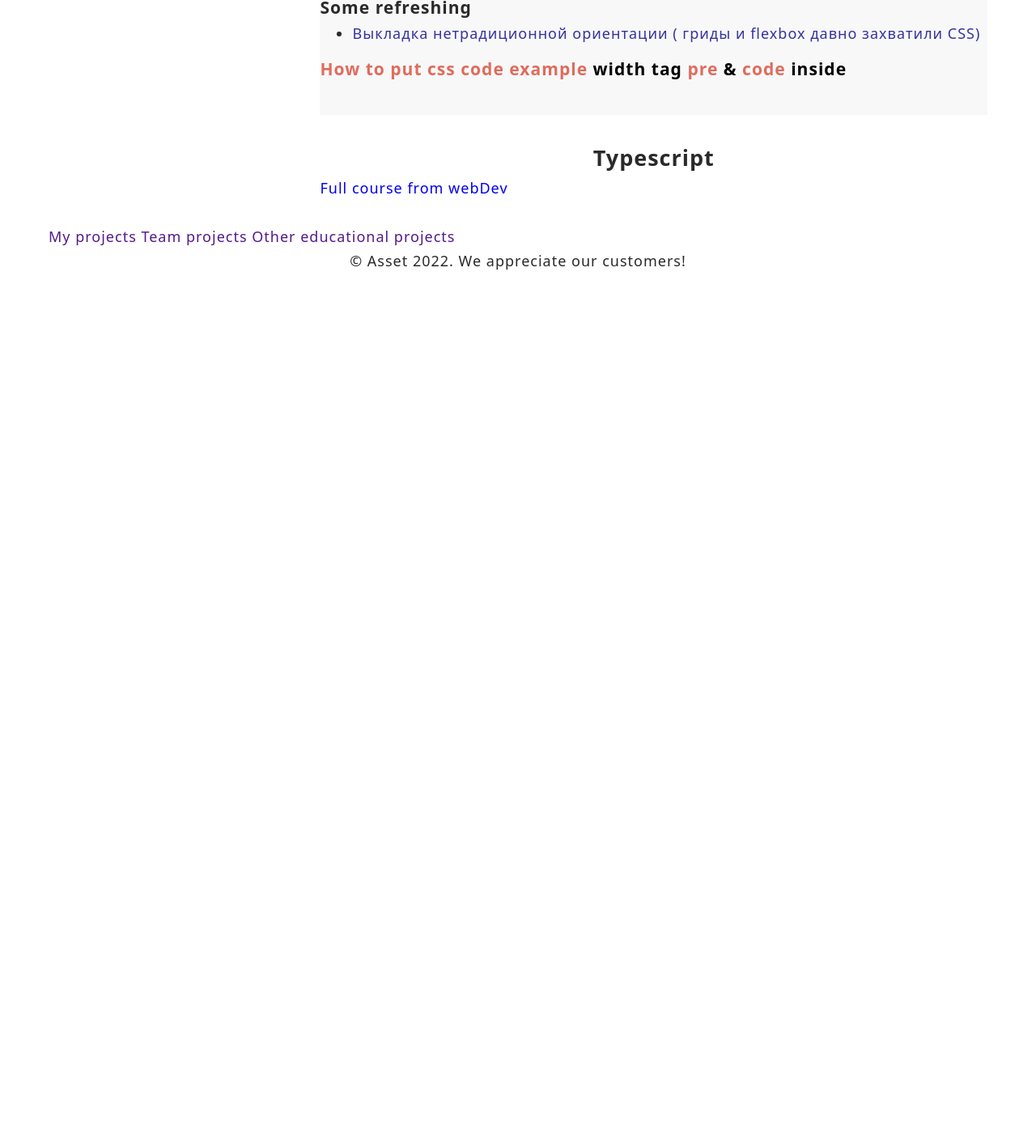
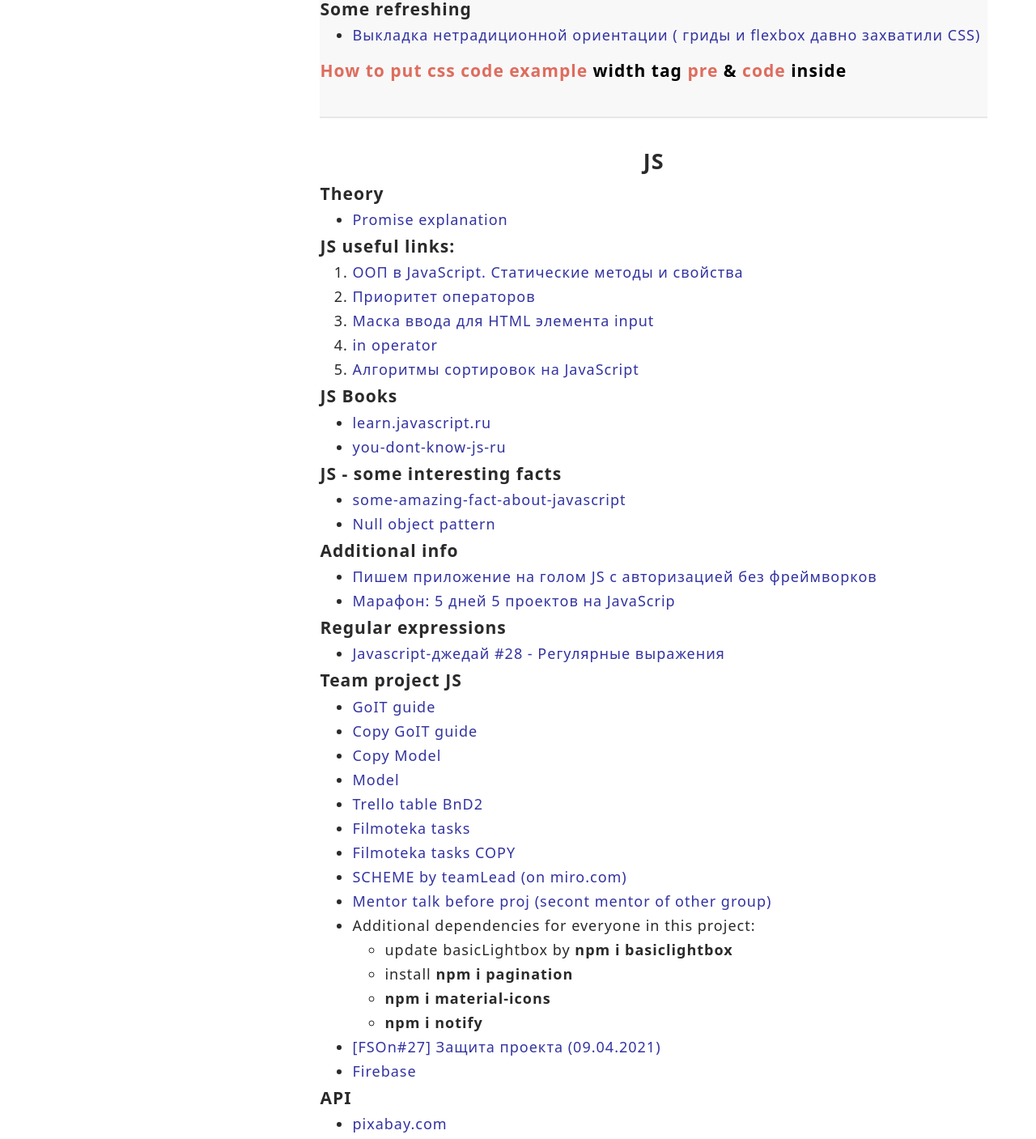
Before and after one commit to torkotiuk/asset, a website built with Parcel: page src/index.html in a window 1280 px wide. Shown: the part 2162-3569 px from the top of the page at 81% size. Before the commit the page ends 2499 px from the top, so only its background shows below. Built offline with nearby package versions, Linux system fonts and the light colour scheme.

Commit message:
add js content

```diff
--- a/src/index.html
+++ b/src/index.html
@@ -26,14 +26,16 @@
       <div class="all-sections-container">
         <include src="./partials/html.html"></include>
         <include src="./partials/css.html"></include>
-        <include src="./partials/typescript.html"></include>
+        <include src="./partials/js.html"></include>
+        <!-- <include src="./partials/typescript.html"></include> -->
       </div>
     </div>
     <!-- ---------------------------- main --------------------------- -->
 
-    <include src="./partials/projects.html"></include>
+    <include src="./partials/footer.html"></include>
+
+    <!-- scroll button -->
     <include src="./partials/scroll-up-btn.html"></include>
-    <include src="./partials/footer.html"></include>
 
     <!-- toolip from tippyjs -->
     <script src="https://unpkg.com/@popperjs/core@2"></script>
--- a/src/partials/footer.html
+++ b/src/partials/footer.html
@@ -1,5 +1,11 @@
 <footer class="footer">
   <div class="container">
     <p class="footer-copyright">&copy; Asset 2022. We appreciate our customers!</p>
+
+    <ul class="projects-list list">
+      <li><a class="link" href="">My projects</a></li>
+      <li><a class="link" href="">Team projects</a></li>
+      <li><a class="link" href="">Other educational projects</a></li>
+    </ul>
   </div>
 </footer>
--- /dev/null
+++ b/src/partials/js.html
@@ -0,0 +1,276 @@
+<section class="section" id="js">
+  <h2 class="title">JS</h2>
+
+  <h3>Theory</h3>
+  <ul>
+    <li>
+      <a target="_blank" class="link" href="https://habr.com/ru/company/nix/blog/323066/"
+        >Promise explanation</a
+      >
+    </li>
+  </ul>
+
+  <h3>JS useful links:</h3>
+  <ol>
+    <li>
+      <a target="_blank" class="link" href="https://www.youtube.com/watch?v=yOIbvm48S4A"
+        >ООП в JavaScript. Статические методы и свойства</a
+      >
+    </li>
+    <li>
+      <a
+        target="_blank"
+        class="link"
+        href="https://developer.mozilla.org/ru/docs/Web/JavaScript/Reference/Operators/Operator_Precedence"
+        >Приоритет операторов</a
+      >
+    </li>
+    <li>
+      <a
+        target="_blank"
+        class="link"
+        href="https://itchief.ru/lessons/javascript/input-mask-for-html-input-element"
+        >Маска ввода для HTML элемента input</a
+      >
+    </li>
+    <li>
+      <a
+        target="_blank"
+        class="link"
+        href="https://developer.mozilla.org/ru/docs/Web/JavaScript/Reference/Operators/in"
+        >in operator</a
+      >
+    </li>
+    <li>
+      <a
+        target="_blank"
+        class="link"
+        href="http://mathhelpplanet.com/static.php?p=javascript-algoritmy-sortirovki"
+        >Алгоритмы сортировок на JavaScript</a
+      >
+    </li>
+  </ol>
+
+  <h3>JS Books</h3>
+  <ul>
+    <li>
+      <a target="_blank" class="link" href="https://learn.javascript.ru/">learn.javascript.ru</a>
+    </li>
+    <li>
+      <a target="_blank" class="link" href="https://github.com/azat-io/you-dont-know-js-ru"
+        >you-dont-know-js-ru</a
+      >
+    </li>
+  </ul>
+
+  <h3>JS - some interesting facts</h3>
+  <ul>
+    <li>
+      <a
+        target="_blank"
+        class="link"
+        href="http://impulsecode.blogspot.com/2011/06/some-amazing-fact-about-javascript.html"
+        >some-amazing-fact-about-javascript</a
+      >
+    </li>
+    <li>
+      <a
+        target="_blank"
+        class="link"
+        href="https://en.wikipedia.org/wiki/Null_object_pattern#:~:text=In%20object-oriented%20computer%20programming,of%20Program%20Design%20book%20series."
+        >Null object pattern</a
+      >
+    </li>
+  </ul>
+
+  <h3>Additional info</h3>
+  <ul>
+    <li>
+      <a target="_blank" class="link" href="https://www.youtube.com/watch?v=KS2ngnRAKlg"
+        >Пишем приложение на голом JS с авторизацией без фреймворков</a
+      >
+    </li>
+    <li>
+      <a target="_blank" class="link" href="https://t.me/JSMarafonBot"
+        >Марафон: 5 дней 5 проектов на JavaScrip</a
+      >
+    </li>
+  </ul>
+
+  <h3>Regular expressions</h3>
+  <ul>
+    <li>
+      <a target="_blank" class="link" href="https://www.youtube.com/watch?v=9hLkbhRs7jM"
+        >Javascript-джедай #28 - Регулярные выражения</a
+      >
+    </li>
+  </ul>
+
+  <!-- JS team project -->
+  <h3>Team project JS</h3>
+  <ul>
+    <li>
+      <a
+        target="_blank"
+        class="link"
+        href="https://docs.google.com/document/d/1QdrhG61lVUOAfWNWH-C5GmA3pWjzpDMPOfXC_g_fF2U/edit"
+        >GoIT guide</a
+      >
+    </li>
+    <li>
+      <a
+        target="_blank"
+        class="link"
+        href="https://docs.google.com/document/d/16cyzmMFCc2vYLPiQQn2i_XYDvDJIoPHWEPcgmrbvyCo/edit"
+        >Copy GoIT guide</a
+      >
+    </li>
+    <li>
+      <a
+        target="_blank"
+        class="link"
+        href="https://www.figma.com/file/p8iJfDEa13X1giFmsSZmgu/Filmoteka-(Copy)"
+        >Copy Model</a
+      >
+    </li>
+    <li>
+      <a
+        target="_blank"
+        class="link"
+        href="https://www.figma.com/file/lA5plQSUEbIKOSJHfuPpXO/Filmoteka?node-id=0%3A1"
+        >Model</a
+      >
+    </li>
+    <li>
+      <a target="_blank" class="link" href="https://trello.com/b/KDyzQyaM/js27projectgroupblended2"
+        >Trello table BnD2</a
+      >
+    </li>
+    <li>
+      <a
+        target="_blank"
+        class="link"
+        href="https://docs.google.com/spreadsheets/d/1xznttn6bvxeMyIuJWg7daMGIQGBi31rfuRsaBtV0L0M/edit#gid=0"
+        >Filmoteka tasks</a
+      >
+    </li>
+    <li>
+      <a
+        target="_blank"
+        class="link"
+        href="https://docs.google.com/spreadsheets/d/1-8TUYyPZKIDh-qagV9FCVg_JGUrRCcXmm7xyS9al-2c/edit#gid=0"
+        >Filmoteka tasks COPY</a
+      >
+    </li>
+    <li>
+      <a target="_blank" class="link" href="https://miro.com/app/board/o9J_lOSOHUo=/"
+        >SCHEME by teamLead (on miro.com)</a
+      >
+    </li>
+    <li>
+      <a target="_blank" class="link" href="https://www.youtube.com/watch?v=m4OQAl5c_ko"
+        >Mentor talk before proj (secont mentor of other group)</a
+      >
+    </li>
+    <li>
+      <p>Additional dependencies for everyone in this project:</p>
+      <ul>
+        <li>update basicLightbox by <b>npm i basiclightbox</b></li>
+        <li>
+          install
+          <b>npm i pagination</b>
+        </li>
+        <li><b>npm i material-icons</b></li>
+        <li><b>npm i notify</b></li>
+      </ul>
+    </li>
+    <li>
+      <a target="_blank" class="link" href="https://www.youtube.com/watch?v=7-n6NvgA5e0"
+        >[FSOn#27] Защита проекта (09.04.2021)</a
+      >
+    </li>
+    <li><a target="_blank" class="link" href="https://firebase.google.com/">Firebase</a></li>
+  </ul>
+
+  <h3>API</h3>
+  <ul>
+    <li><a target="_blank" class="link" href="https://pixabay.com/">pixabay.com</a></li>
+    <li><a target="_blank" class="link" href="https://restcountries.eu/">restcountries.eu</a></li>
+    <li><a target="_blank" class="link" href="https://pokeapi.co/">pokeapi.co</a></li>
+    <li><a target="_blank" class="link" href="https://newsapi.org/">newsapi.org</a></li>
+    <li><a target="_blank" class="link" href="https://weatherstack.com/">weatherstack.com</a></li>
+    <li>
+      <a target="_blank" class="link" href="https://darksky.net/forecast/40.7127,-74.0059/us12/en"
+        >darksky.net</a
+      >
+    </li>
+    <li><a target="_blank" class="link" href="https://swiperjs.com/swiper-api">swiperjs.com</a></li>
+    <li>
+      <a target="_blank" class="link" href="https://apt-booking-api.herokuapp.com/docs/"
+        >apt-booking-api</a
+      >
+    </li>
+    <li>
+      <a target="_blank" class="link" href="https://www.themoviedb.org/documentation/api"
+        >themoviedb.org</a
+      >
+    </li>
+  </ul>
+
+  <!-- JS practices -->
+  <h3>Additional practices on Saturdays:</h3>
+  <ul>
+    <li>
+      <a target="_blank" class="link" href="https://www.youtube.com/watch?v=be9jyOH2Uew"
+        >Дополнительное занятие с ментором due TEAM PROJ JS - (04.04.2021)</a
+      >
+    </li>
+    <li>
+      <a target="_blank" class="link" href="https://www.youtube.com/watch?v=VSv42sSlNTw"
+        >Дополнительное занятие с ментором (23.03.2021)</a
+      >
+      <!-- <p>Axios explanation at 2:10:00
+          <a href="./partials/z-mar23.html" target="_blank">Using Axiox</a>
+        </p> -->
+    </li>
+    <li>
+      <a target="_blank" class="link" href="https://www.youtube.com/watch?v=vxRP3toqIsY">
+        Занятие с ментором ( 20. 03 2021)</a
+      >
+      <p>Closure explanation at 1:23:50</p>
+    </li>
+    <li>
+      <a target="_blank" class="link" href="https://www.youtube.com/watch?v=1QG_FSvDgUo"
+        >Занятие с ментором (06.03.2021)</a
+      >
+    </li>
+    <li>
+      <a target="_blank" class="link" href="https://www.youtube.com/watch?v=Sai4a9XuEuY"
+        >Занятие с ментором (20.02.2021)</a
+      >
+    </li>
+    <li>
+      <a target="_blank" class="link" href="https://www.youtube.com/watch?v=nE93l1eE3RI"
+        >Занятие с ментором (06.02.2021)</a
+      >
+    </li>
+    <li>
+      <a
+        target="_blank"
+        class="link"
+        href="https://drive.google.com/file/d/1IKb7osd8jVPQRhyed9i_9iLFVCTyKUgK/view?usp=sharing"
+        >Занятие с ментором (29.11.2020)</a
+      >
+    </li>
+    <li>
+      <h4>Practices github links:</h4>
+      <ul>
+        <li>
+          <a target="_blank" class="link" href="https://github.com/Venikeee1/fe-online-27"
+            >Module 12, 13, practices</a
+          >
+        </li>
+      </ul>
+    </li>
+  </ul>
+</section>
--- a/src/partials/projects.html
+++ /dev/null
@@ -1,7 +0,0 @@
-<section class="projects">
-  <div class="container">
-    <a href="">My projects</a>
-    <a href="">Team projects</a>
-    <a href="">Other educational projects</a>
-  </div>
-</section>
--- a/src/partials/typescript.html
+++ b/src/partials/typescript.html
@@ -1,4 +1,6 @@
 <section class="section" id="typescript">
   <h2 class="title">Typescript</h2>
-  <a target="_blank" href="https://www.youtube.com/watch?v=5QnZ9AyDW6c">Full course from webDev</a>
+  <a class="link" target="_blank" href="https://www.youtube.com/watch?v=5QnZ9AyDW6c"
+    >Full course from webDev</a
+  >
 </section>
--- a/src/sass/base/_section.scss
+++ b/src/sass/base/_section.scss
@@ -2,6 +2,7 @@
   // outline: 1px solid orange;
   padding-top: 30px;
   padding-bottom: 30px;
+  border-bottom: 2px solid var(--border-primary);
 
   .title {
     text-align: center;
--- a/src/sass/layouts/_footer.scss
+++ b/src/sass/layouts/_footer.scss
@@ -1,3 +1,25 @@
+.footer {
+  padding-top: 20px;
+  padding-bottom: 20px;
+  border-top: 2px solid var(--border-primary);
+
+  .container {
+    display: flex;
+    justify-content: space-between;
+  }
+}
+
+// copyright
 .footer-copyright {
   text-align: center;
 }
+
+// projects-list
+.projects-list {
+  display: flex;
+  justify-content: space-around;
+
+  :not(:last-child) {
+    margin-right: 15px;
+  }
+}
```
